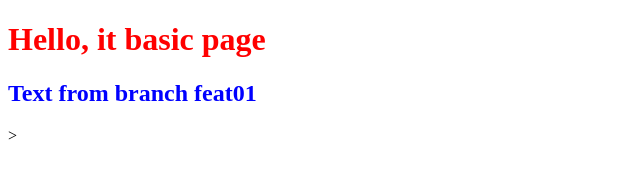
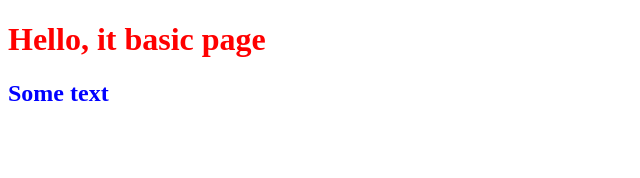
Before and after one commit to MstrSid/forGitTest, a plain HTML site: page site/index.html in a window 1280 px wide. Shown: the whole page, without its empty margins (0-640 px from the left). Drawn offline with Linux system fonts and the light colour scheme.

Commit message:
Update index.html

```diff
--- a/site/index.html
+++ b/site/index.html
@@ -10,7 +10,7 @@
 </head>
 <body>
     <h1 class="header__main">Hello, it basic page</h1>
-    <h2 class="header__sub">Text from branch feat01</h2>>
+    <h2 class="header__sub">Some text</h2>
 </body>
 <script src="./js/script.js"></script>
 </html>
```
